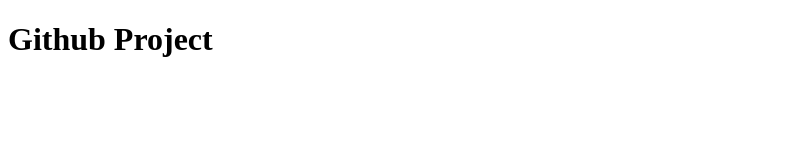
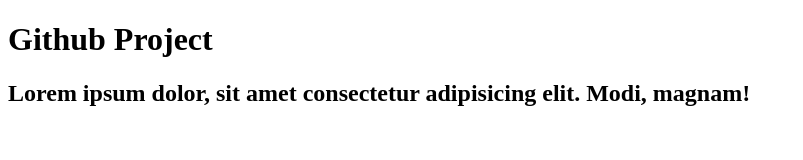
Before and after one commit to mianshargeel/practice-git, a plain HTML site: page index.html in a window 1280 px wide. Shown: the whole page, without its empty margins (0-803 px from the left). Drawn offline with Linux system fonts and the light colour scheme.

Commit message:
commit 2nd

```diff
--- a/index.html
+++ b/index.html
@@ -7,5 +7,6 @@
 </head>
 <body>
   <h1>Github Project</h1>
+  <h2>Lorem ipsum dolor, sit amet consectetur adipisicing elit. Modi, magnam!</h2>
 </body>
 </html>
```
